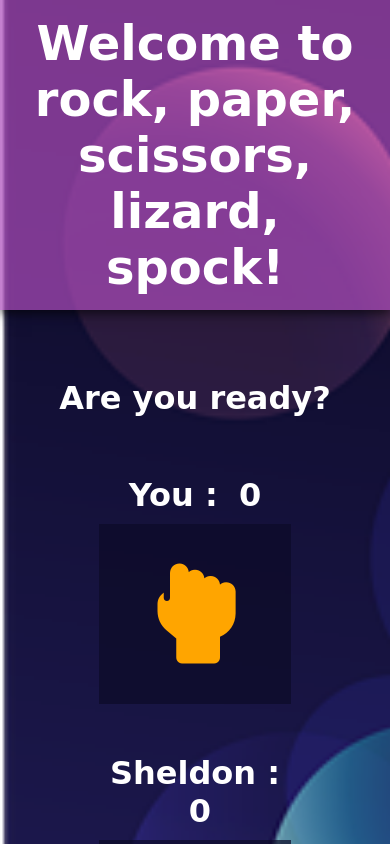
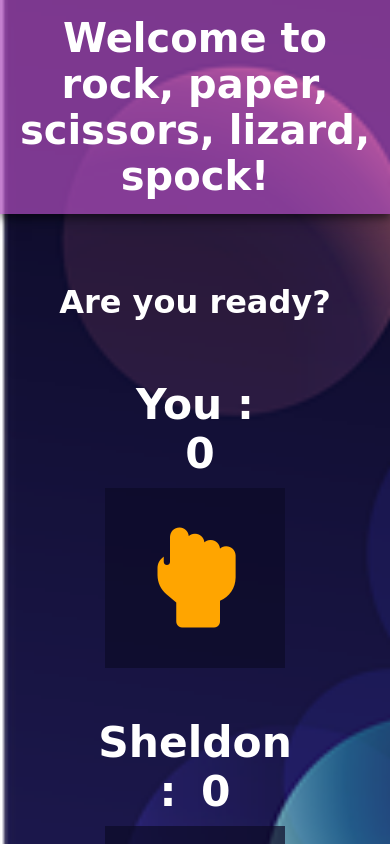
Before and after one commit to CaraMcAvinchey/rock-paper-scissors, a plain HTML site: page index.html in a window 390 px wide. Both pictures are taken after a click on the button "Play:". Shown: the top 844 px of the page. Drawn offline with Linux system fonts and the light colour scheme; a web font is replaced by a local one.

Commit message:
Add media query for 280px screen size

```diff
--- a/assets/css/style.css
+++ b/assets/css/style.css
@@ -296,6 +296,26 @@ footer a:hover {
 
 /* media queries */
 
+/* small phones (mobile phones, 280px and bigger) */
+@media (min-width: 280px) {
+    .container .section {
+        width: 280px;
+        justify-content: center;
+        display: flex;
+        flex-wrap: wrap;
+    }
+
+    header h1 {
+        font-size: 250%;
+    }
+
+    .show {
+        height: 180px;
+        width: 180px;
+    }
+
+}
+
 /* unfolded phones (mobile phones, 320px and bigger) */
 @media (min-width: 320px) {
     .container .section {
@@ -304,6 +324,7 @@ footer a:hover {
 
     .section h3 {
         text-align: center;
+        font-size: 265%;
     }
 
     .show {
@@ -312,6 +333,7 @@ footer a:hover {
 
     .container {
         justify-content: center;
+    }
 }
 
 /* small devices (mobile phones, less than 576px) */
@@ -334,7 +356,7 @@ footer a:hover {
     }
 
     .show {
-        height: 200px;
+        height: 180px;
     }
 }
 
```
